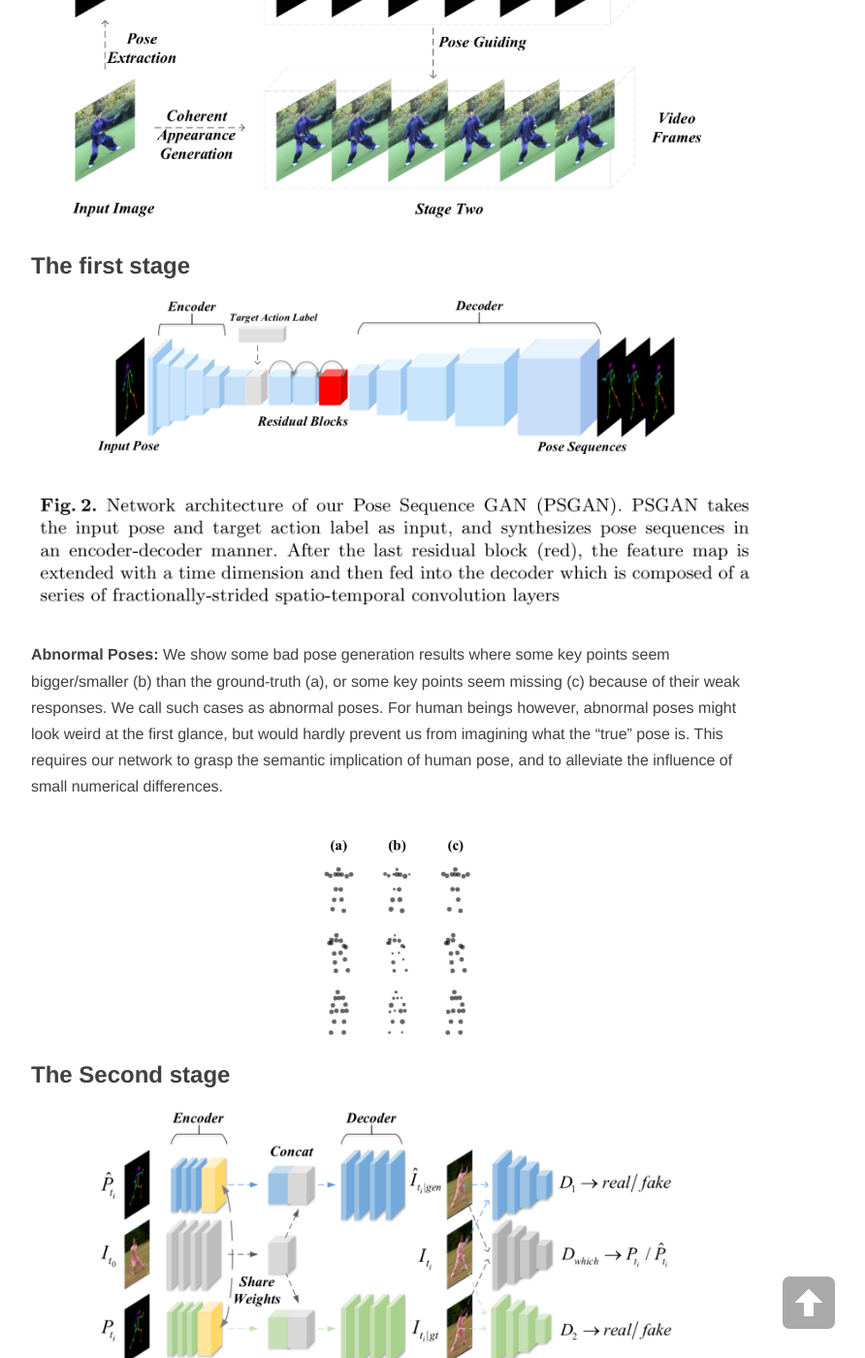
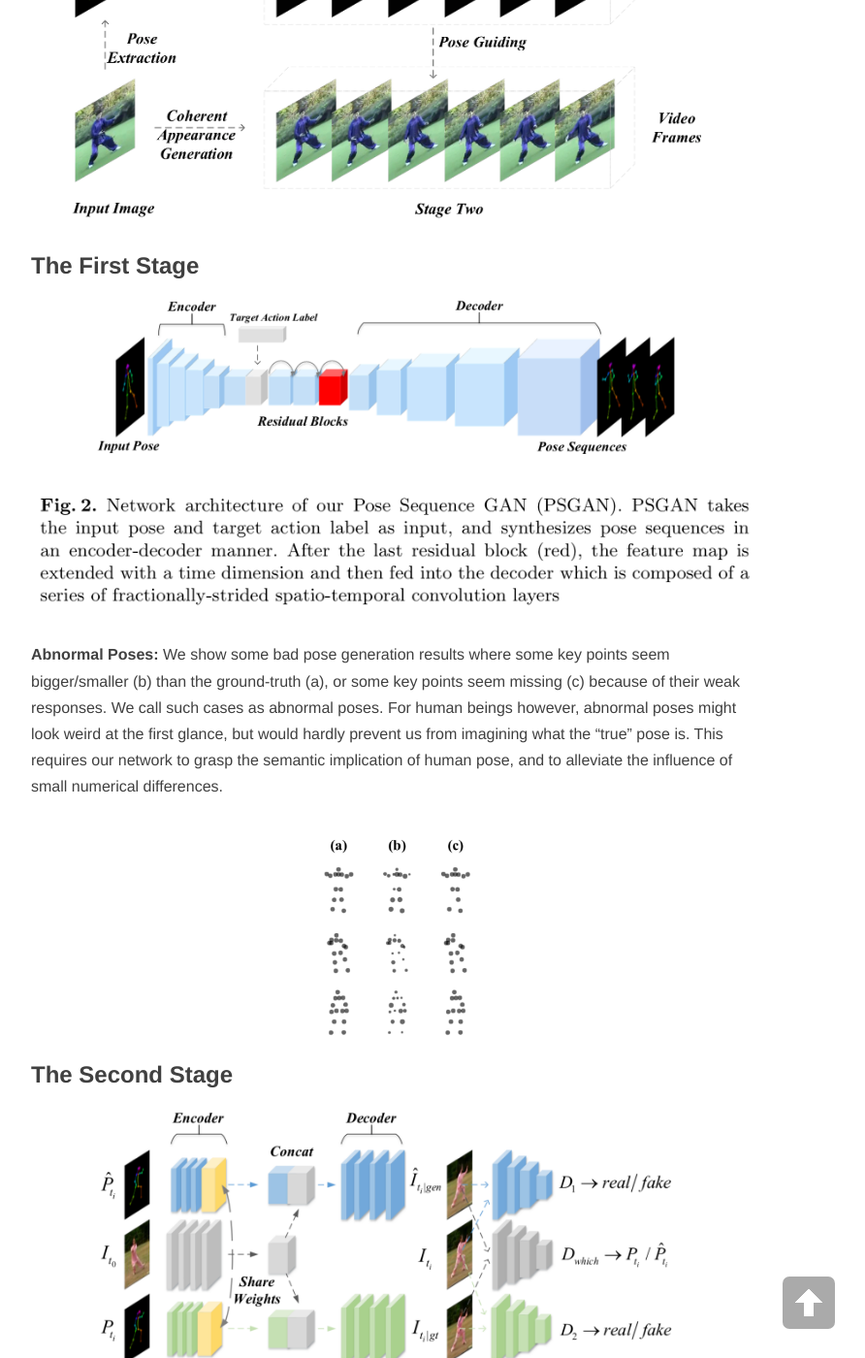
Before and after one commit to trchen12/trchen12.github.io, a Jekyll site: the page built from _posts/2018-07-27-eccv18.md, in a window 1280 px wide and 1400 px high, scrolled down 1297 px. Shown: the whole window at 97% size, without its empty margins (233-1125 px from the left). Built offline with Jekyll 4.4.1, drawn with Linux system fonts in a browser that asks for light colours; nearby versions of some CDN libraries; formulas are drawn with MathJax 3; comment, search, counter and statistics services are not loaded; some of the changed text lies outside the part shown.

```diff
--- a/_posts/2018-07-27-eccv18.md
+++ b/_posts/2018-07-27-eccv18.md
@@ -20,7 +20,7 @@ Our method consists of two stages. In the first stage, we extract the pose from
 </div>
 
 
-### The first stage
+### The First Stage
 
 <div align="center">
 	<img src="/img/postimg/psgan.png" alt="img1">
@@ -35,7 +35,7 @@ Our method consists of two stages. In the first stage, we extract the pose from
 
 
 
-### The Second stage
+### The Second Stage
 
 <div align="center">
 	<img src="/img/postimg/scgan.png" alt="img1">
@@ -53,7 +53,7 @@ Our method consists of two stages. In the first stage, we extract the pose from
 	<img src="/img/postimg/video.png" alt="img1">
 </div>
 
-## Failure case analysis
+## Failure Case Analysis
 
 Empirically, we observed two main failure patterns of our method.
 
```
